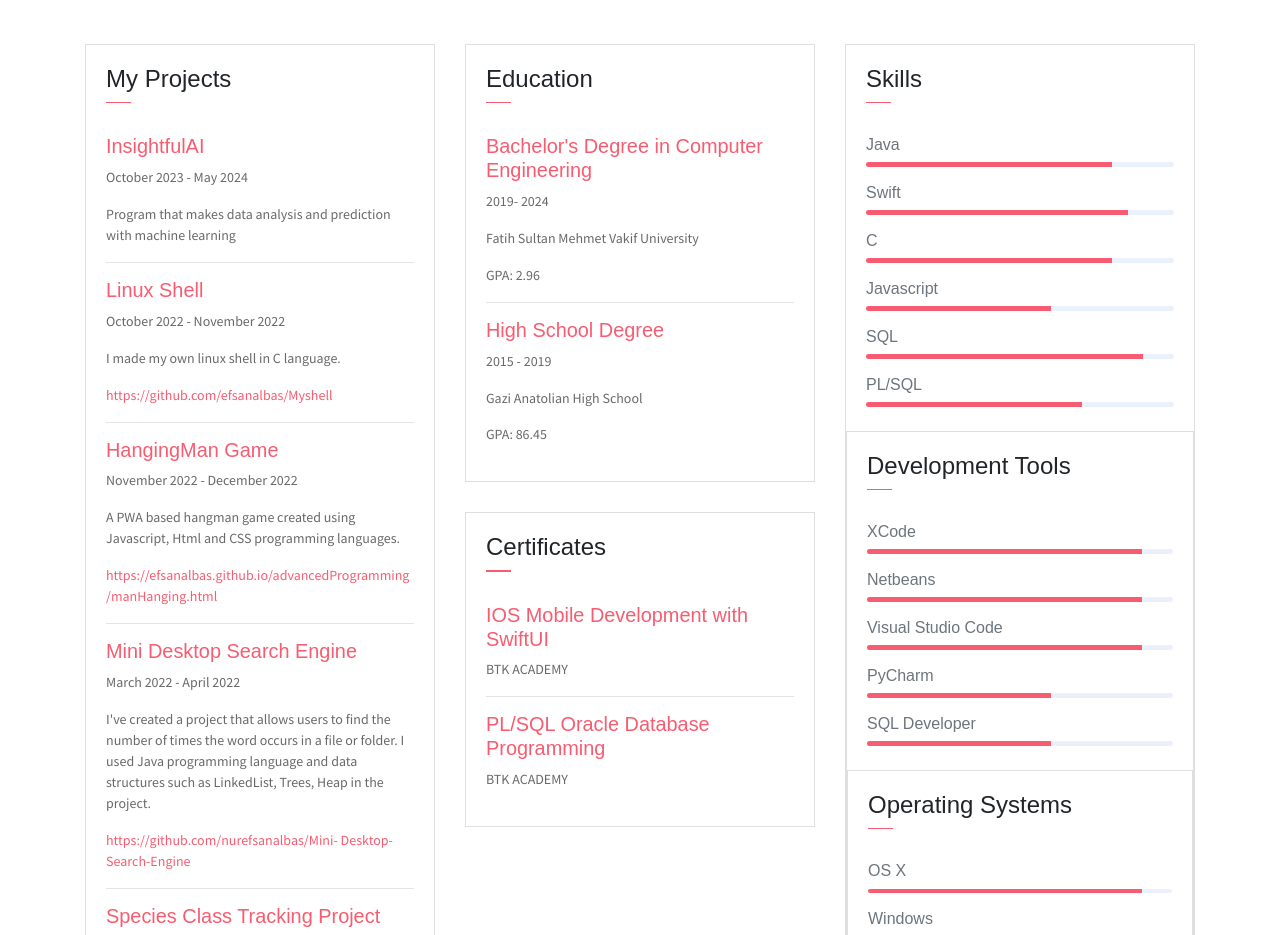
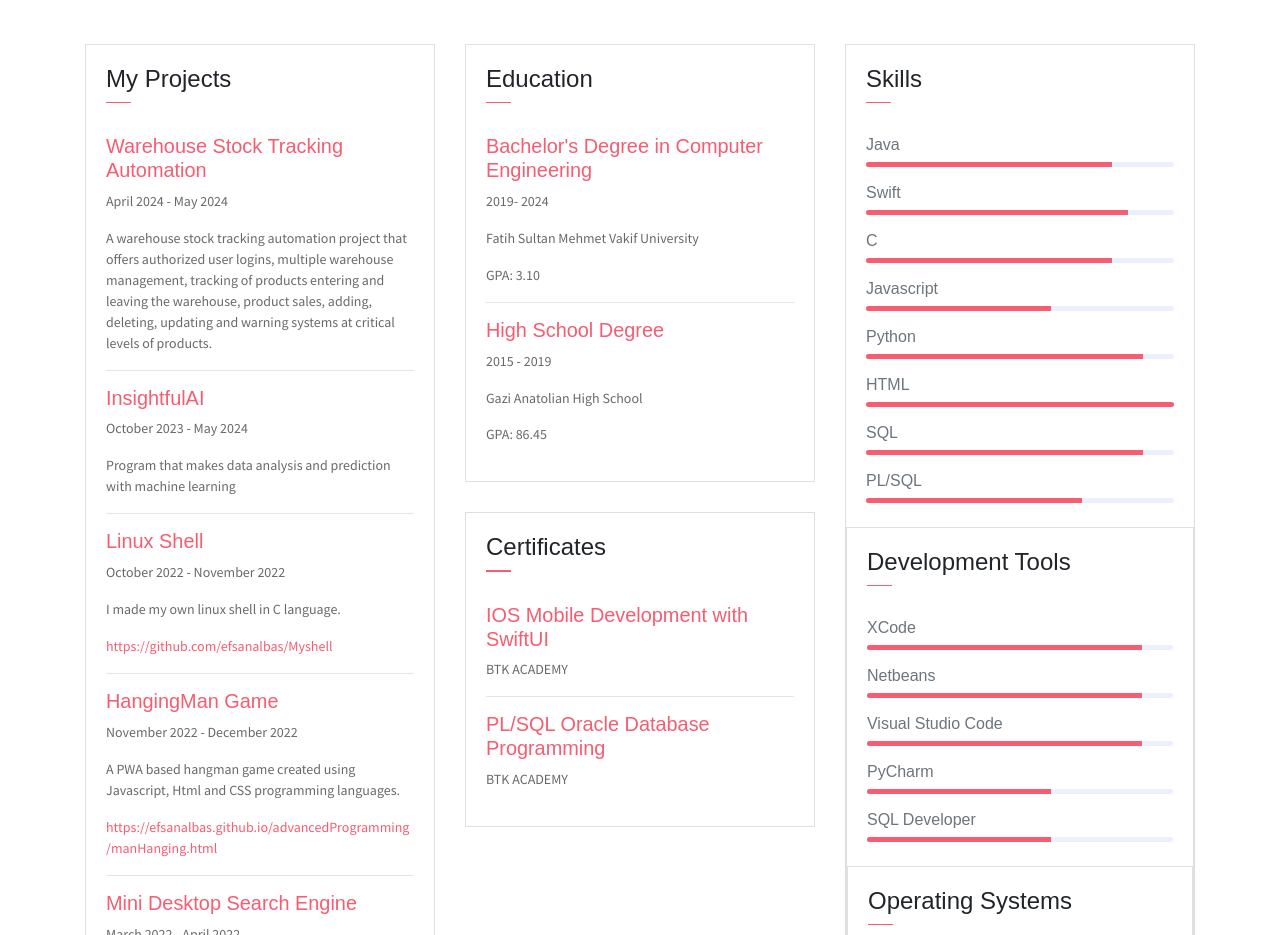
Before and after one commit to efsanalbas/nurefsanalbas, a website: page index.html in a window 1280 px wide. Shown: the part 1340-2275 px from the top of the page. Drawn offline with Linux system fonts and the light colour scheme.

Commit message:
Update index.html

```diff
--- a/index.html
+++ b/index.html
@@ -102,10 +102,15 @@
                             </div>
                         </div>
                         <div class="card-body">
+			    <h6 class="title text-danger">Warehouse Stock Tracking Automation</h6>
+                            <P>April 2024 - May 2024</P>
+                            <P class="subtitle">A warehouse stock tracking automation project that offers authorized user logins, multiple warehouse management, tracking of products entering and leaving the warehouse, product sales, adding, deleting, updating and warning systems at critical levels of products.</P>
+                            <hr>
 			    <h6 class="title text-danger">InsightfulAI</h6>
                             <P>October 2023 - May 2024</P>
                             <P class="subtitle">Program that makes data analysis and prediction with machine learning</P>
                             <hr>
+
                             <h6 class="title text-danger">Linux Shell</h6>
                             <P>October 2022 - November 2022</P>
                             <P class="subtitle">I made my own linux shell in C language.</P>
@@ -143,7 +148,7 @@
                             <h6 class="title text-danger">Bachelor's Degree in Computer Engineering</h6>
                             <P>2019- 2024</P>
                             <P>Fatih Sultan Mehmet Vakif University</P>
-                            <P class="subtitle">GPA: 2.96</P>
+                            <P class="subtitle">GPA: 3.10</P>
                             <hr>
                             <h6 class="title text-danger">High School Degree</h6>
                             <P>2015 - 2019</P>
@@ -193,6 +198,14 @@
                             <h6>Javascript</h6>
                             <div class="progress mb-3">
                                 <div class="progress-bar bg-danger" role="progressbar" style="width: 60%" aria-valuenow="75" aria-valuemin="0" aria-valuemax="100"></div>
+                            </div>
+			  <h6>Python</h6>
+                            <div class="progress mb-3">
+                                <div class="progress-bar bg-danger" role="progressbar" style="width: 90%" aria-valuenow="75" aria-valuemin="0" aria-valuemax="100"></div>
+                            </div>
+			  <h6>HTML</h6>
+                            <div class="progress mb-3">
+                                <div class="progress-bar bg-danger" role="progressbar" style="width: 100%" aria-valuenow="75" aria-valuemin="0" aria-valuemax="100"></div>
                             </div>
                             <h6>SQL</h6>
                             <div class="progress mb-3">
```
